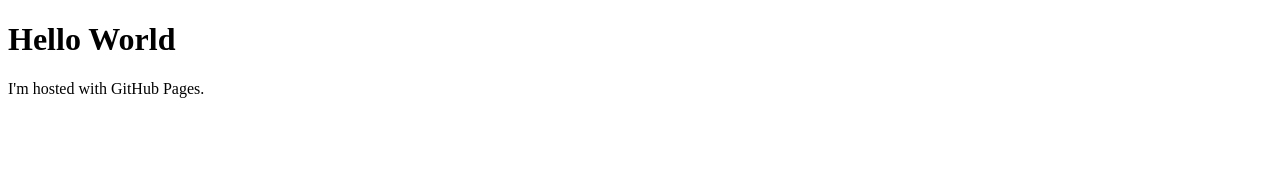
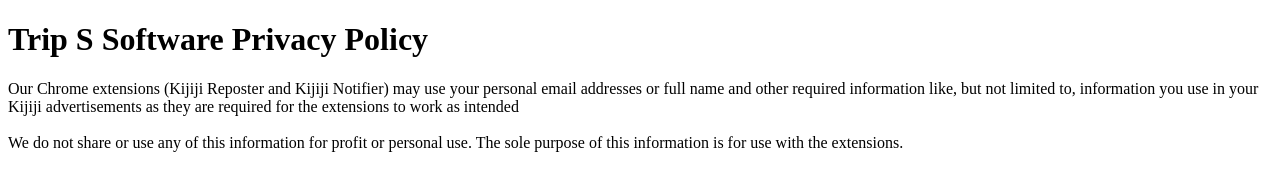
Before and after one commit to TripSSoftware/PrivacyPolicy, a plain HTML site: page index.html in a window 1280 px wide. Drawn offline with Linux system fonts and the light colour scheme.

Commit message:
Update index.html

```diff
--- a/index.html
+++ b/index.html
@@ -1,7 +1,14 @@
 <!DOCTYPE html>
+<head>
+
+<title>Privacy Policy</title>
+</head>
 <html>
 <body>
-<h1>Hello World</h1>
-<p>I'm hosted with GitHub Pages.</p>
+<h1>Trip S Software Privacy Policy</h1>
+<p>Our Chrome extensions (Kijiji Reposter and Kijiji Notifier) may use your personal email addresses or full name and other required information like, but not limited to, information you use in your Kijiji advertisements as they are required for the extensions to work as intended
+    <br><br>
+    We do not share or use any of this information for profit or personal use. The sole purpose of this information is for use with the extensions.
+</p>
 </body>
 </html>
```
